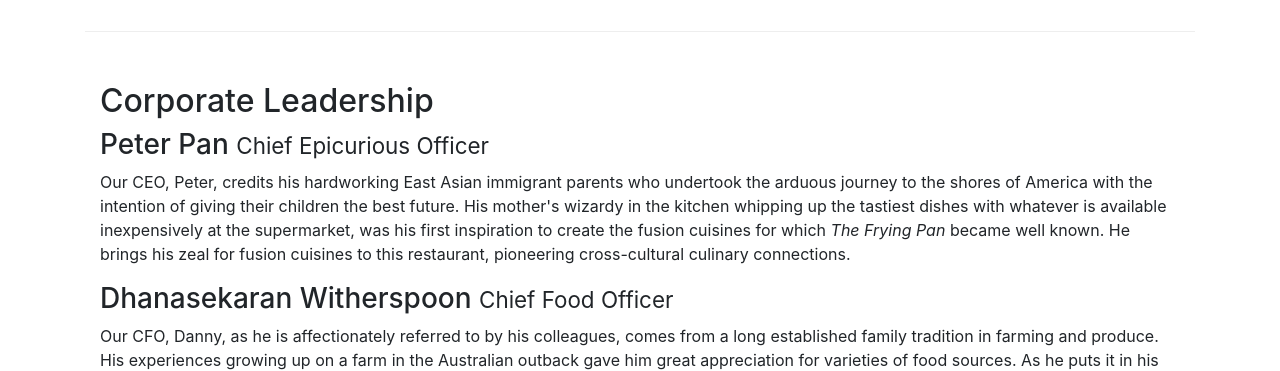
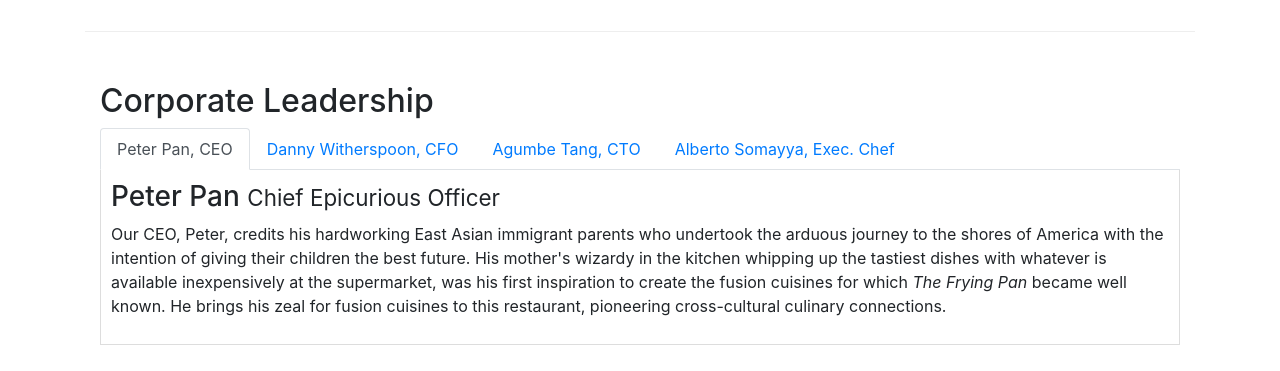
Before and after one commit to AkshayCshetty/coursera-frontend-development, a website: page Bootstrap4/conFusion/aboutus.html in a window 1280 px wide. Shown: the part 940-1311 px from the top of the page. Drawn offline with nearby package versions, Linux system fonts and the light colour scheme.

Commit message:
tabs week3

```diff
--- a/Bootstrap4/conFusion/aboutus.html
+++ b/Bootstrap4/conFusion/aboutus.html
@@ -103,14 +103,46 @@
         <div class="row row-content">
             <div class="col-12" >
                 <h2>Corporate Leadership</h2>
+                <ul class="nav nav-tabs">
+                    <li class="nav-item">
+                      <a class="nav-link active" href="#peter"
+                        role="tab" data-toggle="tab">Peter Pan, CEO</a>
+                    </li>
+                    <li class="nav-item">
+                      <a class="nav-link" href="#danny" role="tab"
+                        data-toggle="tab">Danny Witherspoon, CFO</a>
+                    </li>
+                    <li class="nav-item">
+                      <a class="nav-link" href="#agumbe"role="tab"
+                        data-toggle="tab">Agumbe Tang, CTO</a>
+                    </li>
+                    <li class="nav-item">
+                      <a class="nav-link" href="#alberto" role="tab"
+                        data-toggle="tab">Alberto Somayya, Exec. Chef</a>
+                    </li>
+                </ul>
+                <div class="tab-content">
+                    <div role="tabpanel" class="tab-pane fade show active" id="peter">
                         <h3>Peter Pan <small>Chief Epicurious Officer</small></h3>
                         <p class="d-none d-sm-block">Our CEO, Peter, credits his hardworking East Asian immigrant parents who undertook the arduous journey to the shores of America with the intention of giving their children the best future. His mother's wizardy in the kitchen whipping up the tastiest dishes with whatever is available inexpensively at the supermarket, was his first inspiration to create the fusion cuisines for which <em>The Frying Pan</em> became well known. He brings his zeal for fusion cuisines to this restaurant, pioneering cross-cultural culinary connections.</p>
+
+                    </div>
+                    <div role="tabpanel" class="tab-pane fade" id="danny">
                         <h3>Dhanasekaran Witherspoon <small>Chief Food Officer</small></h3>
                         <p class="d-none d-sm-block">Our CFO, Danny, as he is affectionately referred to by his colleagues, comes from a long established family tradition in farming and produce. His experiences growing up on a farm in the Australian outback gave him great appreciation for varieties of food sources. As he puts it in his own words, <em>Everything that runs, wins, and everything that stays, pays!</em></p>
+
+                    </div>
+                    <div role="tabpanel" class="tab-pane fade" id="agumbe">
                         <h3>Agumbe Tang <small>Chief Taste Officer</small></h3>
                         <p class="d-none d-sm-block">Blessed with the most discerning gustatory sense, Agumbe, our CTO, personally ensures that every dish that we serve meets his exacting tastes. Our chefs dread the tongue lashing that ensues if their dish does not meet his exacting standards. He lives by his motto, <em>You click only if you survive my lick.</em></p>
+
+                    </div>
+                    <div role="tabpanel" class="tab-pane fade" id="alberto">
                         <h3>Alberto Somayya <small>Executive Chef</small></h3>
                         <p class="d-none d-sm-block">Award winning three-star Michelin chef with wide International experience having worked closely with whos-who in the culinary world, he specializes in creating mouthwatering Indo-Italian fusion experiences. He says, <em>Put together the cuisines from the two craziest cultures, and you get a winning hit! Amma Mia!</em></p>
+
+                    </div>
+
             </div>
        </div>
        <div class="row row-content">
--- a/Bootstrap4/conFusion/css/styles.css
+++ b/Bootstrap4/conFusion/css/styles.css
@@ -43,3 +43,10 @@ body{
 .navbar-dark{
     background-color: #512da8;
 }
+
+.tab-content {
+    border-left: 1px solid #ddd;
+    border-right: 1px solid #ddd;
+    border-bottom: 1px solid #ddd;
+    padding: 10px;
+}
```
Lines whose indentation alone changed are shown as unchanged.
